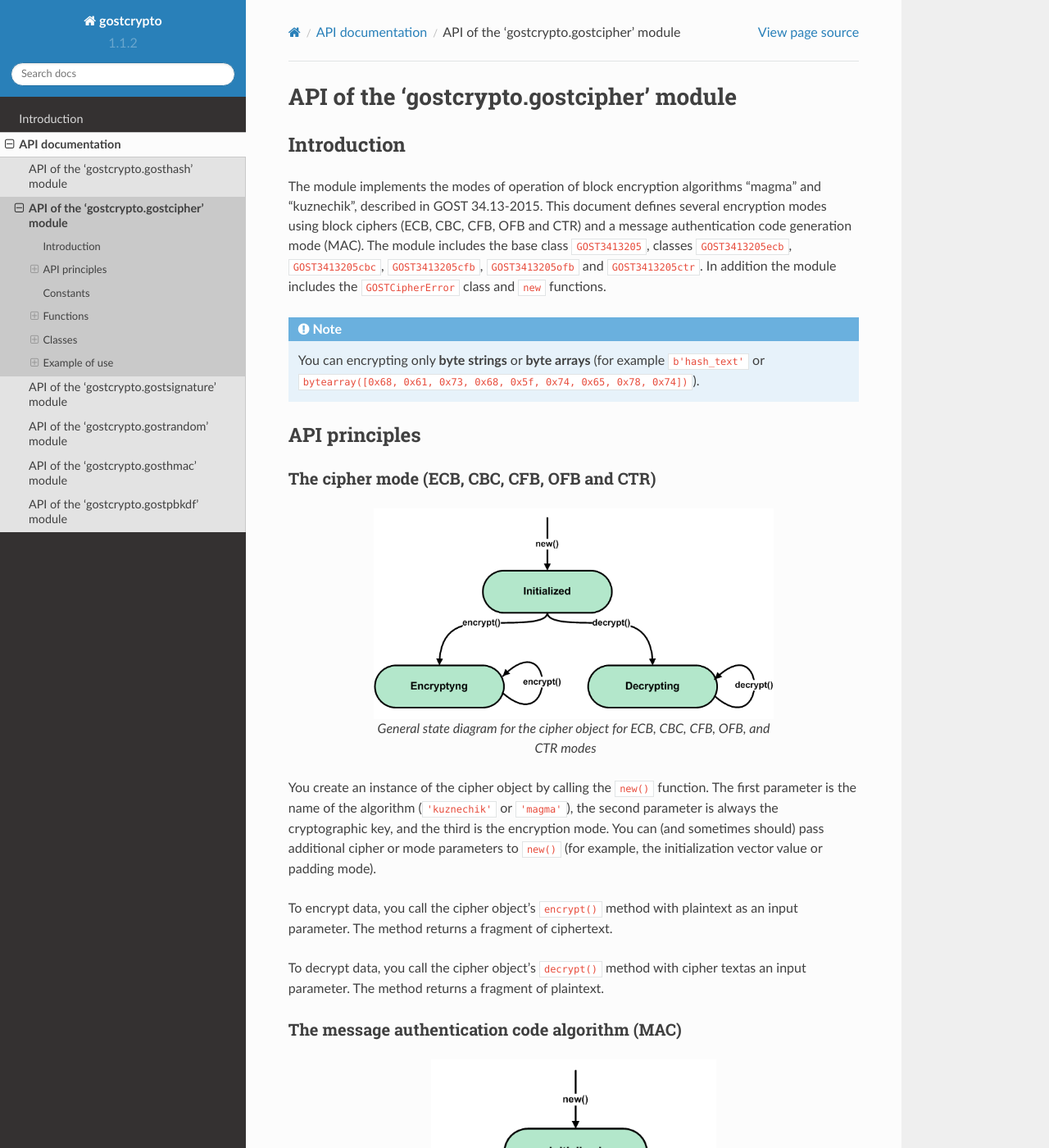
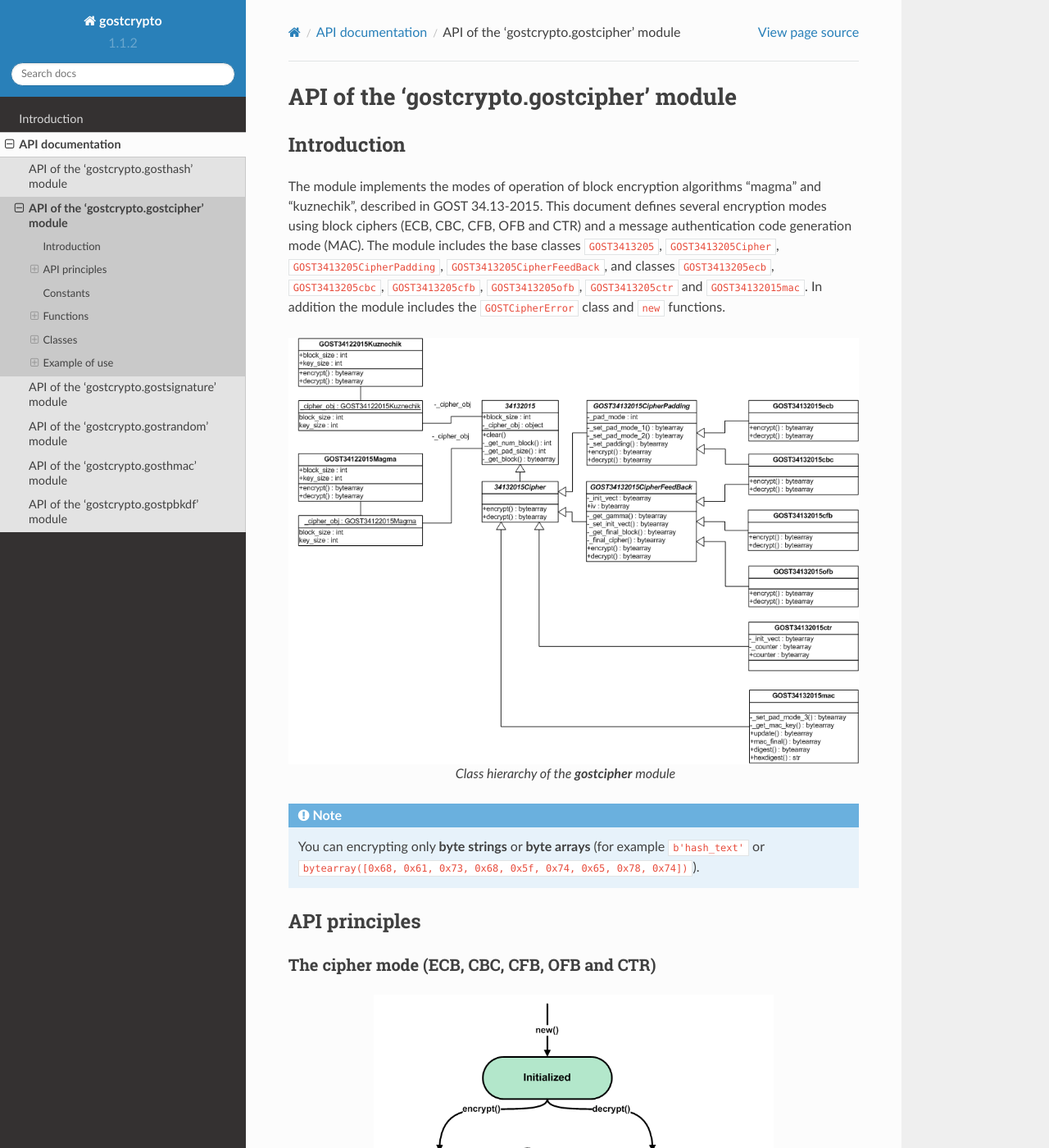
Before and after one commit to drobotun/gostcrypto, a Sphinx documentation site: the page built from docs/source/api/gostcipher/gostcipher.rst, in a window 1280 px wide and 1400 px high. Shown: the whole window at 82% size. Built offline with Sphinx 7.4.7 and the Read the Docs theme 2.0.0, drawn with Linux system fonts in a browser that asks for light colours; the version number is read from the project's files by our own code.

Commit message:
update docs

```diff
--- a/docs/source/api/gostcipher/gostcipher.rst
+++ b/docs/source/api/gostcipher/gostcipher.rst
@@ -4,8 +4,13 @@ API of the 'gostcrypto.gostcipher' module
 Introduction
 """"""""""""
 
-The module implements the modes of operation of block encryption algorithms "magma" and "kuznechik", described in GOST 34.13-2015. This document defines several encryption modes using block ciphers (ECB, CBC, CFB, OFB and CTR) and a message authentication code generation mode (MAC). The module includes
-the base class ``GOST3413205``, classes ``GOST3413205ecb``, ``GOST3413205cbc``, ``GOST3413205cfb``, ``GOST3413205ofb`` and ``GOST3413205ctr``.  In addition the module includes the ``GOSTCipherError`` class and ``new`` functions.
+The module implements the modes of operation of block encryption algorithms "magma" and "kuznechik", described in GOST 34.13-2015. This document defines several encryption modes using block ciphers (ECB, CBC, CFB, OFB and CTR) and a message authentication code generation mode (MAC). The module includes the base classes ``GOST3413205``, ``GOST3413205Cipher``, ``GOST3413205CipherPadding``, ``GOST3413205CipherFeedBack``, and classes ``GOST3413205ecb``, ``GOST3413205cbc``, ``GOST3413205cfb``, ``GOST3413205ofb``, ``GOST3413205ctr`` and ``GOST34132015mac``. In addition the module includes the ``GOSTCipherError`` class and ``new`` functions.
+
+.. figure:: gostcipher_classes.png
+    :align: center
+    :figwidth: 100%
+
+    Class hierarchy of the **gostcipher** module
 
 .. note::
     You can encrypting only **byte strings** or **byte arrays** (for example ``b'hash_text'`` or ``bytearray([0x68, 0x61, 0x73, 0x68, 0x5f, 0x74, 0x65, 0x78, 0x74])``).
```
Also changed, not shown: docs/source/api/gostcipher/gostcipher_classes.png (added), docs/source/conf.py (line endings or trailing spaces).
